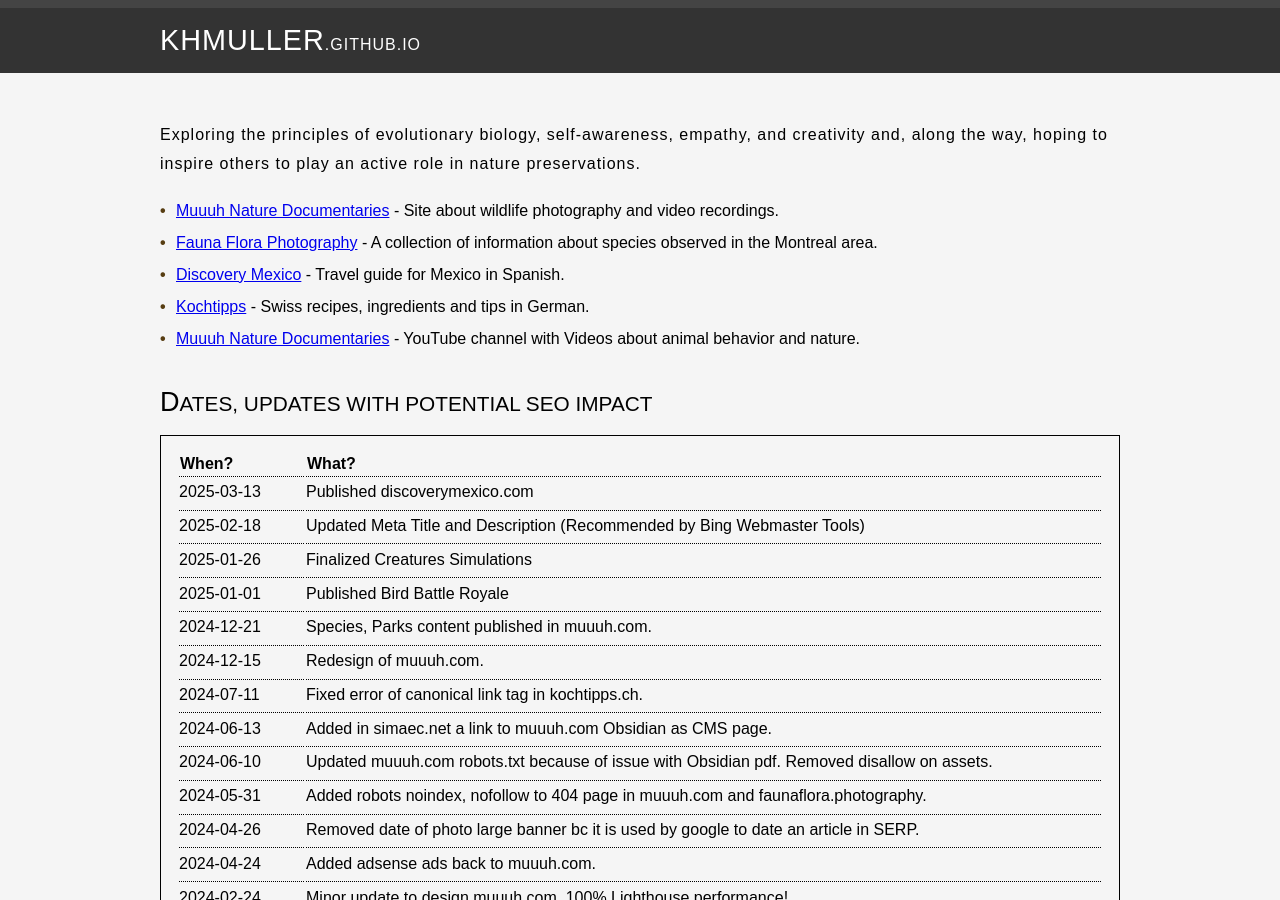
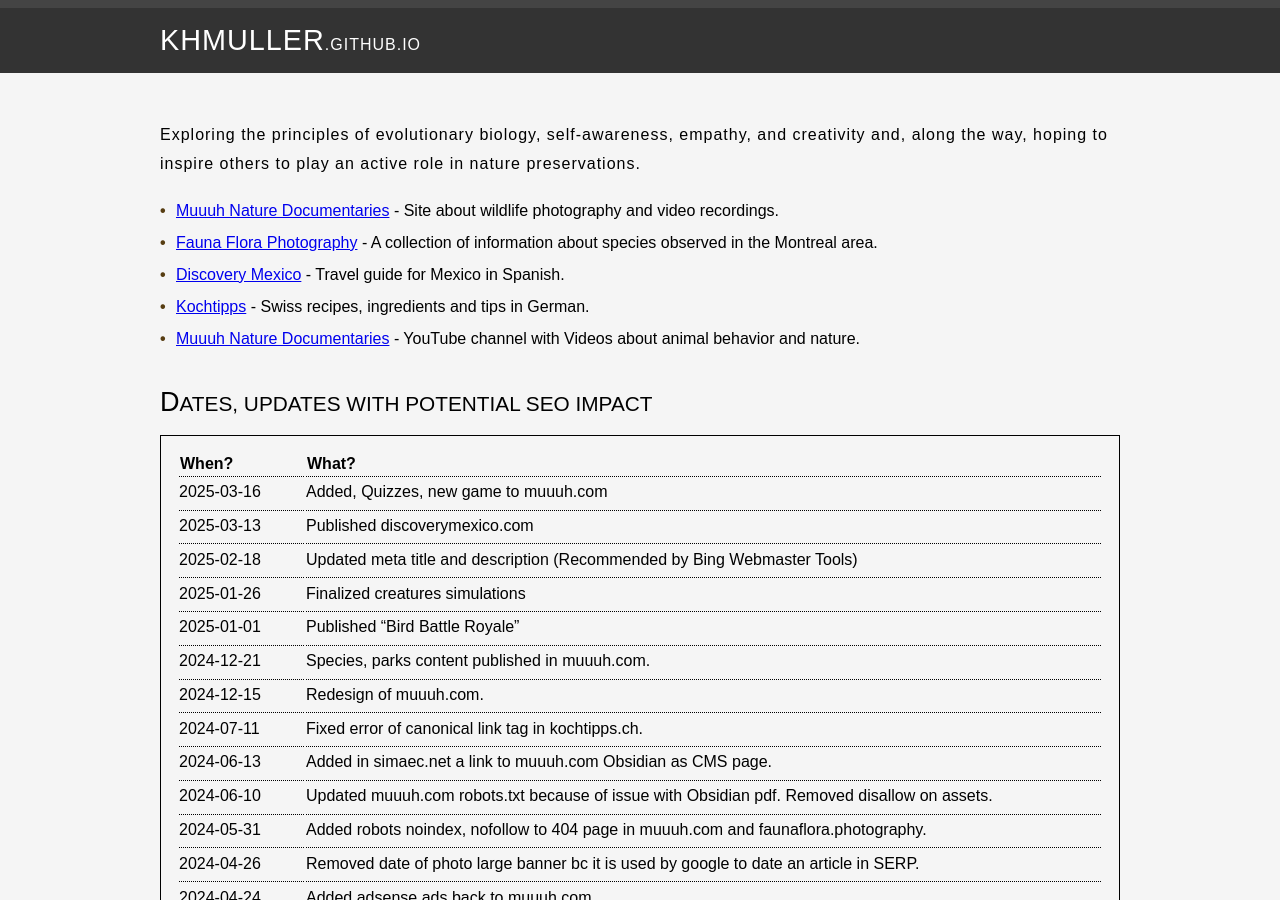
Before and after one commit to KHMuller/khmuller.github.io, a Jekyll site: the page built from index.md, in a window 1280 px wide and 900 px high. Built offline with Jekyll 4.4.1, drawn with Linux system fonts in a browser that asks for light colours.

Commit message:
Up to date

```diff
--- a/index.md
+++ b/index.md
@@ -17,11 +17,12 @@ Exploring the principles of evolutionary biology, self-awareness, empathy, and c
 
 |When?|What?|
 |:---|:---|
+|2025-03-16|Added, Quizzes, new game to muuuh.com|
 |2025-03-13|Published discoverymexico.com|
-|2025-02-18|Updated Meta Title and Description (Recommended by Bing Webmaster Tools)|
-|2025-01-26|Finalized Creatures Simulations|
-|2025-01-01|Published Bird Battle Royale|
-|2024-12-21|Species, Parks content published in muuuh.com.|
+|2025-02-18|Updated meta title and description (Recommended by Bing Webmaster Tools)|
+|2025-01-26|Finalized creatures simulations|
+|2025-01-01|Published "Bird Battle Royale"|
+|2024-12-21|Species, parks content published in muuuh.com.|
 |2024-12-15|Redesign of muuuh.com.|
 |2024-07-11|Fixed error of canonical link tag in kochtipps.ch.|
 |2024-06-13|Added in simaec.net a link to muuuh.com Obsidian as CMS page.|
```
